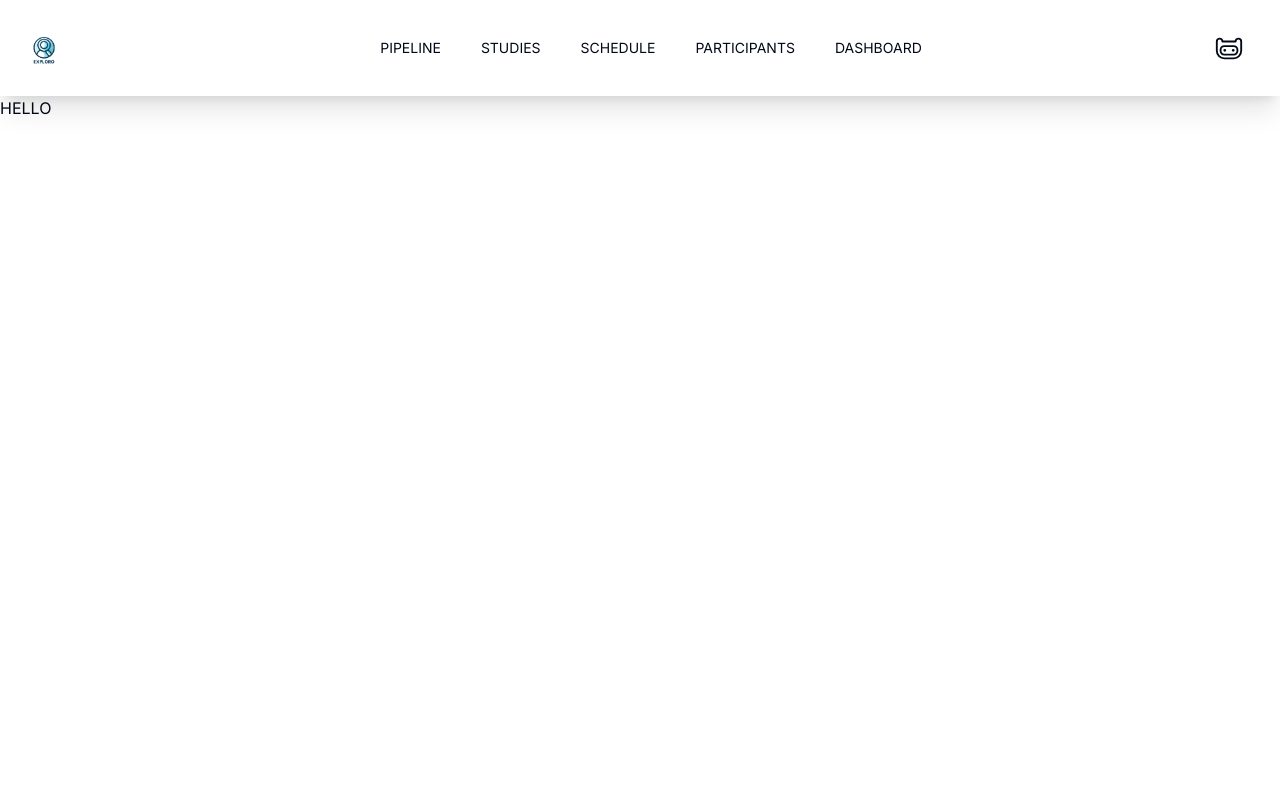
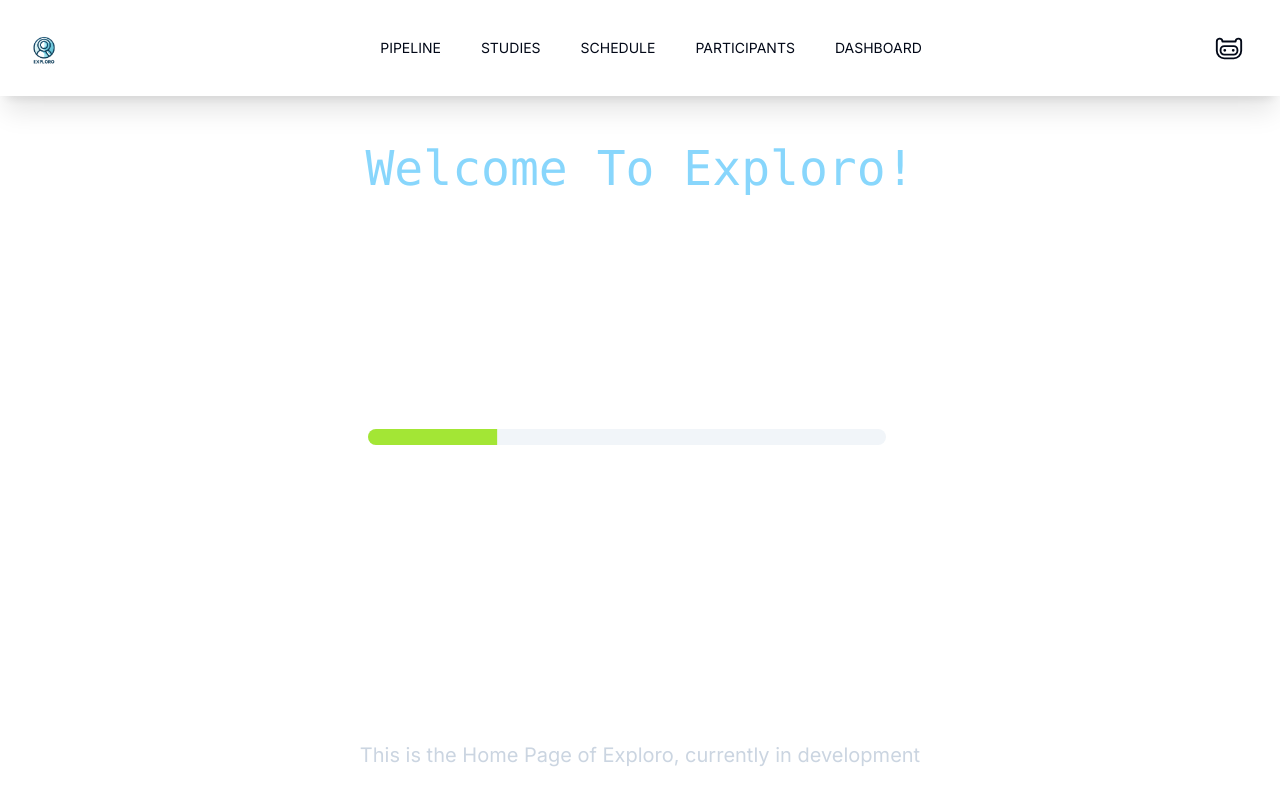
Before and after one commit to deezeddd/exploro-front, a Next.js app: page / in a window 1280 px wide. Shown: the top 804 px of the page. Built offline with nearby package versions, Linux system fonts and the light colour scheme.

Commit message:
Home-page

```diff
--- a/app/page.tsx
+++ b/app/page.tsx
@@ -1,8 +1,15 @@
 
+import {  ProgressComponent } from "@/components/Progress"
 import React from "react"
 
 export default function Home(){
     return (<>
-    HELLO
+    <div className="p-12">
+        <h1 className="text-center text-5xl font-mono text-sky-300 animate-pulse ease-out">Welcome To Exploro!</h1>
+       <div className=" pl-80 mt-[20%]">
+        <ProgressComponent />
+       </div>
+        <h3 className="text-center mt-[25%] text-xl text-slate-300"> This is the Home Page of Exploro, currently in development</h3>
+    </div>
     </>)
 }
--- /dev/null
+++ b/components/Progress.tsx
@@ -0,0 +1,25 @@
+"use client"
+
+import * as React from "react"
+
+import { Progress } from "@/components/ui/progress"
+
+import { useEffect } from "react"
+
+export function ProgressComponent() {
+  const [progress, setProgress] = React.useState(10)
+useEffect(() => {
+    const timer = setInterval(() => {
+      // Increment progress by 33% until it reaches 99%
+      setProgress(prevProgress => (prevProgress >=120 ? 0 : prevProgress + 25));
+    }, 700); // Update progress every 700 milliseconds
+
+    // Cleanup function to clear the interval when the component unmounts
+    return () => clearInterval(timer);
+  }, []); // Empty dependency array ensures the effect runs only once
+
+
+
+
+  return <Progress value={progress} className="w-[60%]" />
+}
--- /dev/null
+++ b/components/ui/progress.tsx
@@ -0,0 +1,28 @@
+"use client"
+
+import * as React from "react"
+import * as ProgressPrimitive from "@radix-ui/react-progress"
+
+import { cn } from "@/lib/utils"
+
+const Progress = React.forwardRef<
+  React.ElementRef<typeof ProgressPrimitive.Root>,
+  React.ComponentPropsWithoutRef<typeof ProgressPrimitive.Root>
+>(({ className, value, ...props }, ref) => (
+  <ProgressPrimitive.Root
+    ref={ref}
+    className={cn(
+      "relative h-4 w-full overflow-hidden rounded-full bg-secondary",
+      className
+    )}
+    {...props}
+  >
+    <ProgressPrimitive.Indicator
+      className="h-full w-full flex-1 bg-lime-400  duration-700"
+      style={{ transform: `translateX(-${100 - (value || 0)}%)` }}
+    />
+  </ProgressPrimitive.Root>
+))
+Progress.displayName = ProgressPrimitive.Root.displayName
+
+export { Progress }
--- a/package.json
+++ b/package.json
@@ -17,6 +17,7 @@
     "@radix-ui/react-dialog": "^1.0.5",
     "@radix-ui/react-navigation-menu": "^1.1.4",
     "@radix-ui/react-popover": "^1.0.7",
+    "@radix-ui/react-progress": "^1.0.3",
     "@radix-ui/react-select": "^2.0.0",
     "@radix-ui/react-slot": "^1.0.2",
     "bits-ui": "^0.21.3",
```
Also changed, not shown: 2 other files (tests, documents, lock files or other folders).
